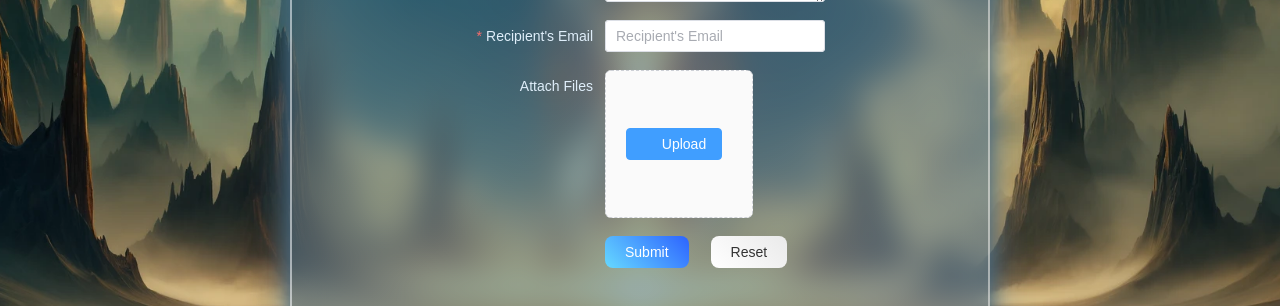
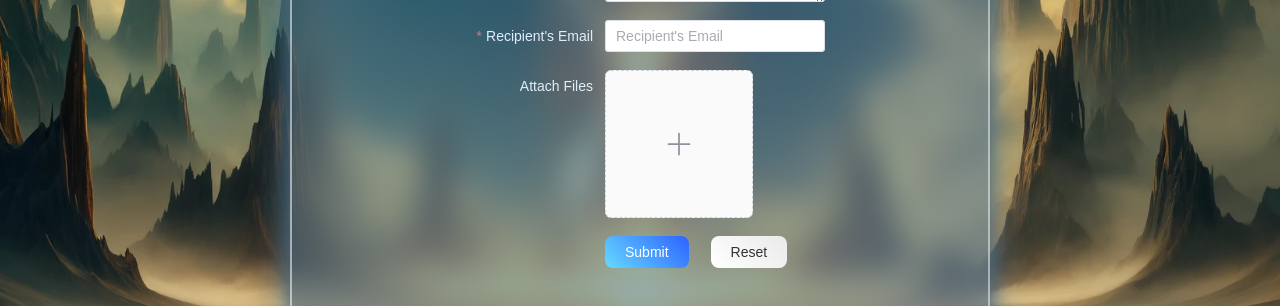
Before and after one commit to PureLeach/time-capsule-memories, a Vue app in the folder frontend/: page /form in a window 1280 px wide. Shown: the part 321-627 px from the top of the page. Built offline with nearby package versions, Linux system fonts and the light colour scheme; no server answers.

Commit message:
Improved the image upload form

```diff
--- a/frontend/package.json
+++ b/frontend/package.json
@@ -9,6 +9,7 @@
     "preview": "vite preview"
   },
   "dependencies": {
+    "@element-plus/icons-vue": "^2.3.1",
     "axios": "^1.7.8",
     "dayjs": "^1.11.13",
     "element-plus": "^2.9.0",
--- a/frontend/src/i18n/en.json
+++ b/frontend/src/i18n/en.json
@@ -24,12 +24,12 @@
       "emailRequired": "Email required",
       "invalidEmail": "Invalid email",
 
-      "upload": "Upload",
       "submit": "Submit",
       "reset": "Reset",
 
       "uploadFileTypeError": "Only image files are allowed",
-      "uploadFileSizeError": "The file size exceeds the 5 MB limit"
+      "uploadFileSizeError": "The file size exceeds the 5 MB limit",
+      "uploadLimitExceeded": "You can upload up to 3 files"
     },
 
       "about": {
--- a/frontend/src/i18n/ru.json
+++ b/frontend/src/i18n/ru.json
@@ -25,12 +25,12 @@
     "emailRequired": "Email обязателен",
     "invalidEmail": "Некорректный email",
 
-    "upload": "Загрузить",
     "submit": "Отправить",
     "reset": "Сбросить",
 
     "uploadFileTypeError": "Можно загружать только изображения",
-    "uploadFileSizeError": "Размер файла превышает ограничение в 5 МБ"
+    "uploadFileSizeError": "Размер файла превышает ограничение в 5 МБ",
+    "uploadLimitExceeded": "Можно загружать не более трёх файлов"
   },
 
   "about": {
--- a/frontend/src/pages/FormPage.vue
+++ b/frontend/src/pages/FormPage.vue
@@ -28,11 +28,11 @@
         <!-- Attachments -->
         <el-form-item :label="$t('form.attachments')">
           <div class="attachment-container">
-            <el-upload :http-request="uploadToS3" :limit="5" :file-list="form.attachments" accept="image/*"
-              list-type="picture-card" class="file-upload" :before-upload="beforeUpload">
-              <el-button type="primary" icon="el-icon-upload" class="upload-button">
-                {{ $t('form.upload') }}
-              </el-button>
+            <el-upload class="file-upload" list-type="picture-card" accept="image/*" :http-request="uploadToS3"
+              :limit="3" :before-upload="beforeUpload" :file-list="form.attachments" @exceed="handleExceed">
+              <el-icon>
+                <Plus />
+              </el-icon>
             </el-upload>
           </div>
         </el-form-item>
@@ -51,20 +51,20 @@
   </main-layout>
 </template>
 
-
 <script>
 import axios from "axios";
 import MainLayout from "@/layouts/MainLayout.vue";
 import { v4 as uuidv4 } from "uuid";
 import dayjs from "dayjs";
-import { fileTypeFromBuffer } from 'file-type'; // Исправленный импорт
+import { fileTypeFromBuffer } from "file-type";
+import { Plus } from "@element-plus/icons-vue";
 
 const apiUrl = import.meta.env.VITE_BACKEND_API_URL;
 
 axios.defaults.baseURL = apiUrl;
 
 export default {
-  components: { MainLayout },
+  components: { MainLayout, Plus },
   data() {
     return {
       form: {
@@ -73,8 +73,8 @@ export default {
         message: "",
         email: "",
       },
-      uniqueId: uuidv4(), // Генерация UUID при загрузке страницы
-      presignedUrl: "", // Для хранения presigned URL
+      uniqueId: uuidv4(),
+      presignedUrl: "",
     };
   },
   computed: {
@@ -91,7 +91,6 @@ export default {
     },
   },
   created() {
-    // Генерация UUID при загрузке страницы
     this.uniqueId = uuidv4();
   },
   methods: {
@@ -103,17 +102,13 @@ export default {
     },
     async generatePresignedUrl() {
       try {
-        // Отправляем запрос на сервер для получения presigned URL с уникальным uuid
         const response = await axios.get(`/generate-presigned-url?directory=${this.uniqueId}`);
         this.presignedUrl = response.data.presigned_url;
       } catch (error) {
         console.error("Error generating presigned URL:", error);
       }
     },
-
-    // Обработка загрузки файлов на presigned URL
     async uploadToS3({ file }) {
-      // Генерация нового presigned URL перед загрузкой файла
       await this.generatePresignedUrl();
 
       if (!this.presignedUrl) {
@@ -134,20 +129,15 @@ export default {
         throw error;
       }
     },
-
-    // Проверка типа файла и размера перед загрузкой с локализацией сообщений
     async beforeUpload(file) {
-      // Проверка типа файла
       const arrayBuffer = await file.arrayBuffer();
       const type = await fileTypeFromBuffer(arrayBuffer);
 
-      // Проверка на размер файла (максимум 5 МБ)
       if (file.size > 5 * 1024 * 1024) {
         this.$message.error(this.$t("form.uploadFileSizeError"));
         return false;
       }
 
-      // Проверка на тип файла
       if (!type || !type.mime.startsWith("image/")) {
         this.$message.error(this.$t("form.uploadFileTypeError"));
         return false;
@@ -155,7 +145,9 @@ export default {
 
       return true;
     },
-
+    handleExceed() {
+      this.$message.warning(this.$t("form.uploadLimitExceeded"));
+    },
     submitForm() {
       this.$refs.formRef.validate((valid) => {
         if (valid) {
@@ -179,11 +171,10 @@ export default {
         }
       });
     },
-
     resetForm() {
       this.$refs.formRef.resetFields();
       this.form.attachments = [];
-      this.generatePresignedUrl(); // перегенерировать presigned URL для новой формы
+      this.generatePresignedUrl();
     },
   },
 };
@@ -267,4 +258,20 @@ export default {
 .el-button {
   margin-right: 10px;
 }
+
+
+
+
+::v-deep(.el-upload-list__item-preview) {
+  display: none !important;
+  /* Полностью скрывает иконку preview */
+}
+
+
+::v-deep(.el-upload-list__item-delete) {
+  position: absolute;
+  /* Абсолютное позиционирование для настройки расположения */
+  transform: translate(-50%, 0);
+  /* Сдвиг для точного центрирования */
+}
 </style>
```
Also changed, not shown: 1 other file (tests, documents, lock files or other folders).
